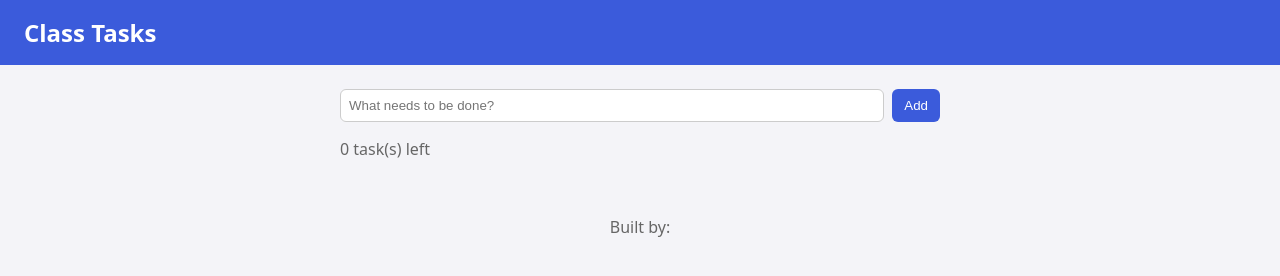
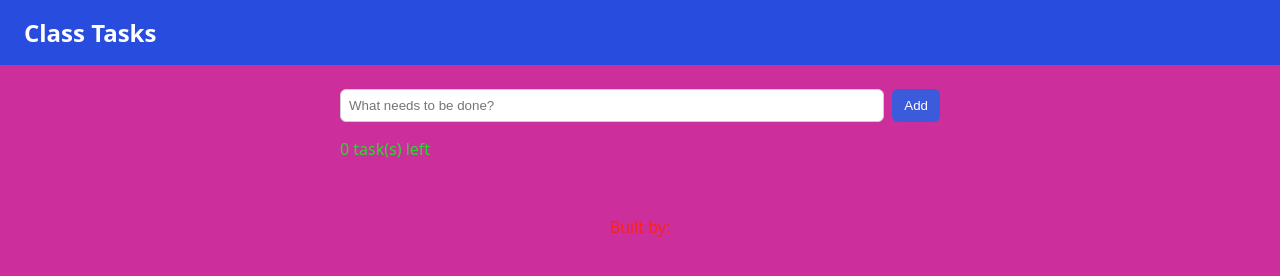
Before and after one commit to samorani/todo, a plain HTML site: page index.html in a window 1280 px wide. Drawn offline with Linux system fonts and the light colour scheme.

Commit message:
Add my assigned feature

```diff
--- a/style.css
+++ b/style.css
@@ -1,12 +1,12 @@
 body {
   margin: 0;
   font-family: system-ui, sans-serif;
-  background: #f4f4f8;
+  background: #cc2f9b;
   color: #222222;
 }
 
 header {
-  background: #3b5bdb;
+  background: #274cde;
   color: #ffffff;
   padding: 16px 24px;
 }
@@ -81,11 +81,11 @@ button {
 }
 
 #counter {
-  color: #666666;
+  color: #21dd2b;
 }
 
 footer {
   text-align: center;
-  color: #666666;
+  color: #f22424;
   padding: 16px;
 }
```
